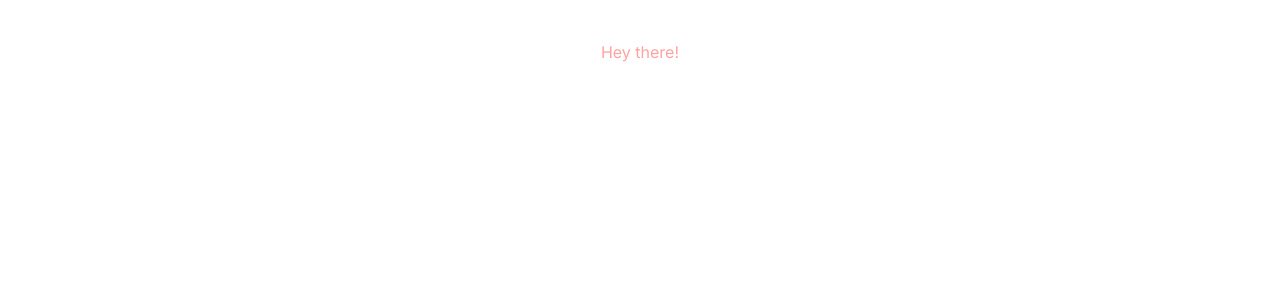
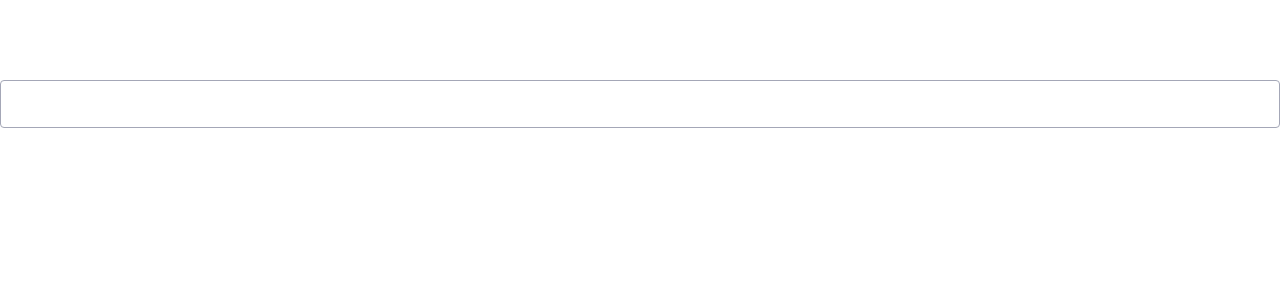
Before and after one commit to Arkorede/starwars-fe-test, a Next.js app: page / in a window 1280 px wide. Shown: the top 300 px of the page. Built offline with nearby package versions, Linux system fonts and the light colour scheme.

Commit message:
feat: add input atom component chore: format Tailwind classes with Prettier

```diff
--- /dev/null
+++ b/src/app/components/atoms/InputAtom.tsx
@@ -0,0 +1,71 @@
+import { tv } from "tailwind-variants";
+
+type Props = {
+  name: string;
+  label?: string;
+  type?: string;
+  placeholder?: string;
+  value?: string;
+  inputClass?: string;
+  onValueChange?: (e: React.ChangeEvent<HTMLInputElement>) => void;
+  dataError?: string;
+  // handleBlur?: (e: React.FocusEvent<FieldType>) => void;
+  errorMessage?: string;
+  required?: boolean;
+};
+
+const inputAtom = tv({
+  slots: {
+    base: "relative w-full",
+    input: [
+      "peer absolute z-10 h-12 w-full rounded-sm border border-gray-200 bg-transparent pl-3.5 text-sm leading-6 font-normal text-blue-200",
+      "transition-all duration-200 outline-none",
+      "focus:border-primary focus:bg-white",
+      "user-invalid:border-red-500",
+    ],
+    labelStyle: [
+      "pointer-events-none absolute top-3.25 left-3.5 text-sm/6 font-medium text-gray-100",
+      "origin-left transition-all duration-200",
+      "peer-focus:-top-2 peer-focus:left-2 peer-focus:z-10 peer-focus:scale-90 peer-focus:bg-white peer-focus:px-1 peer-focus:text-xs",
+      "peer-valid:-top-2 peer-valid:z-10 peer-valid:scale-90 peer-valid:bg-white peer-valid:px-1 peer-valid:text-xs",
+      "peer-user-invalid:text-red-500",
+      "peer-[:not(:placeholder-shown)]:-top-2 peer-[:not(:placeholder-shown)]:left-2 peer-[:not(:placeholder-shown)]:scale-90 peer-[:not(:placeholder-shown)]:bg-white peer-[:not(:placeholder-shown)]:px-1 peer-[:not(:placeholder-shown)]:text-xs",
+    ],
+    errorMessageStyle:
+      "text-xs font-medium text-red-300 peer-user-valid:hidden empty:hidden",
+  },
+});
+
+const { base, input, labelStyle, errorMessageStyle } = inputAtom();
+
+export const InputAtom = (props: Props) => {
+  const {
+    name,
+    label,
+    type = "text",
+    placeholder = " ",
+    value,
+    onValueChange,
+    dataError,
+    errorMessage,
+    required = true,
+  } = props;
+
+  return (
+    <div className={base()}>
+      <input
+        type={type}
+        id={name}
+        name={name}
+        value={value}
+        placeholder={placeholder}
+        onChange={onValueChange}
+        data-error={dataError}
+        required={required}
+        className={input()}
+      />
+      <label className={labelStyle()}>{label}</label>
+      <span className={errorMessageStyle()}>{errorMessage}</span>
+    </div>
+  );
+};
--- a/src/app/page.tsx
+++ b/src/app/page.tsx
@@ -1,7 +1,9 @@
+import { InputAtom } from "./components/atoms/InputAtom";
+
 export default function Home() {
   return (
-    <div className="font-inter text-red-300 my-10 flex justify-center items-center">
-      Hey there!
+    <div className="font-inter my-20 flex items-center justify-center">
+      <InputAtom name="email" />
     </div>
   );
 }
```
Also changed, not shown: package.json (+9 -5 lines), 2 other files (tests, documents, lock files or other folders).
